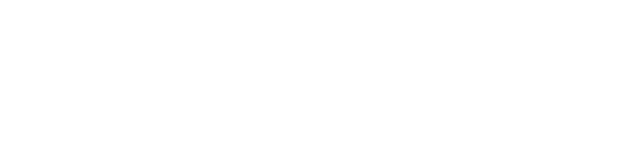
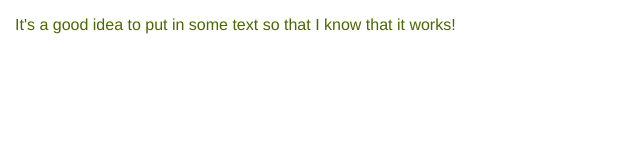
Before and after one commit to lpaglione/NHA-2018Spring, a plain HTML site: page index.html in a window 1280 px wide. Shown: the whole page, without its empty margins (0-640 px from the left). Drawn offline with Linux system fonts and the light colour scheme.

Commit message:
Fixed errors
1. Didn’t put anything to display on my page, so I didn’t know if it
was working.
2. my javascript messages wasn’t showing. I fixed the error that the
script tag was commented out.

```diff
--- a/index.html
+++ b/index.html
@@ -14,8 +14,9 @@
 </head>
 <body>
   <!-- This is where my HTML code goes -->
+  <p>It's a good idea to put in some text so that I know that it works!</p>
 
-  <!--
+  <!-- link to my javascript code -->
   <script type="text/javascript" src="scripts/script.js"></script>
 </body>
 </html>
```
